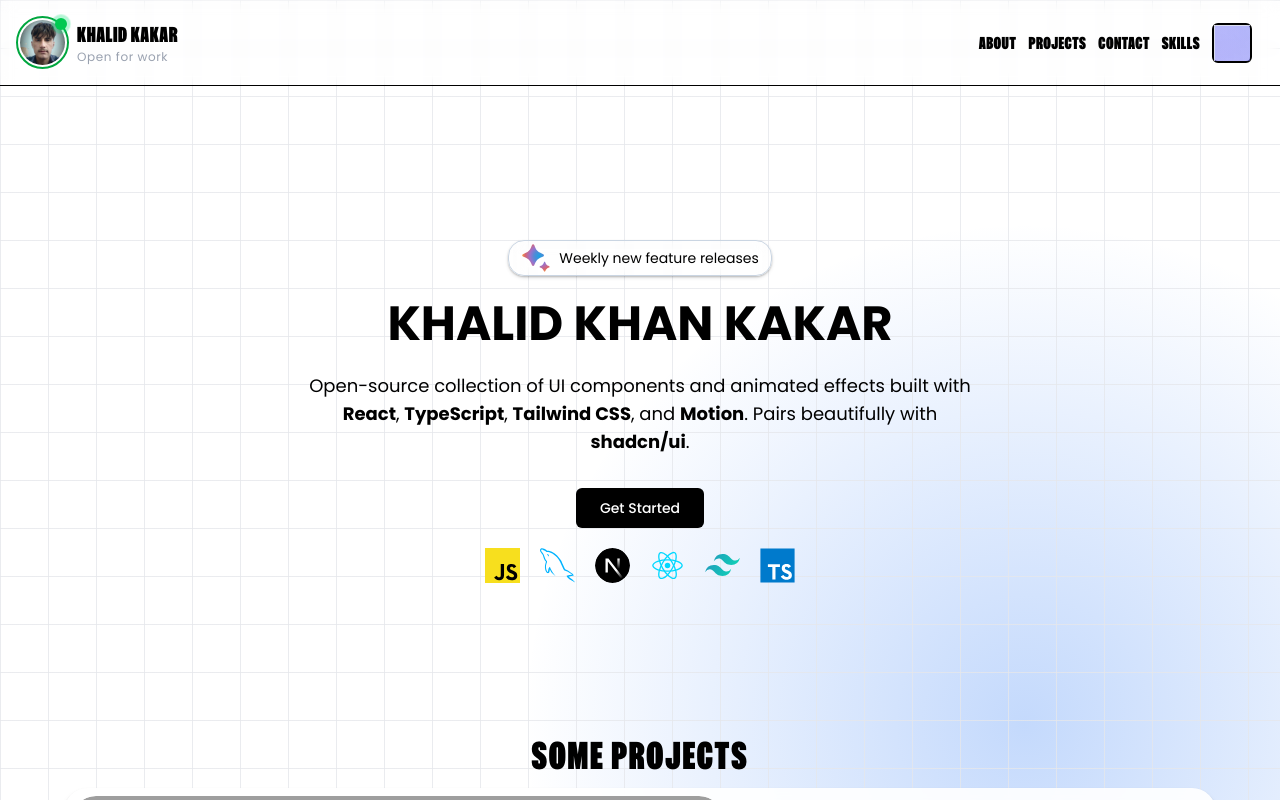
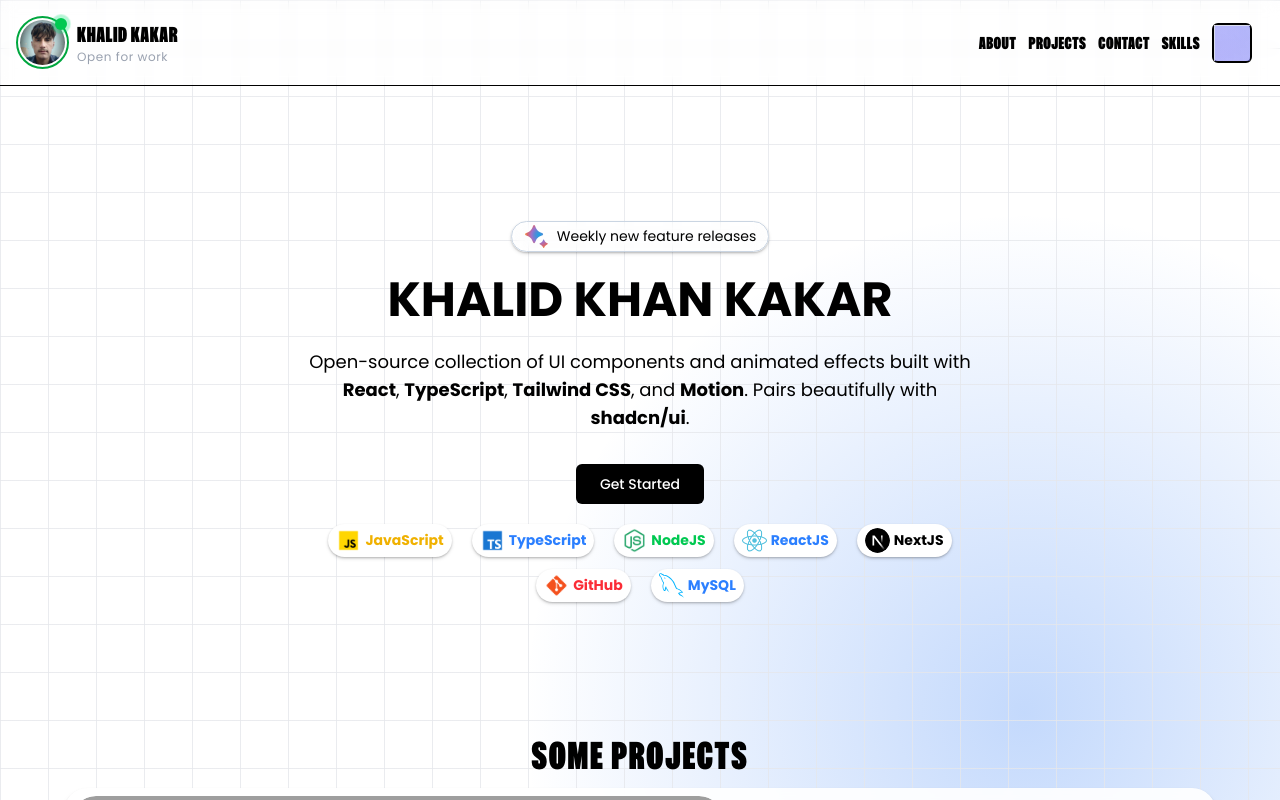
Before and after one commit to khalidkhankakar/khalid_kakar, a Next.js app: page / in a window 1280 px wide. Shown: the top 800 px of the page. Built offline with nearby package versions, Linux system fonts and the light colour scheme; grey boxes are pictures that could not be loaded.

Commit message:
enhance blog section

```diff
--- a/src/components/shared/hero-section.tsx
+++ b/src/components/shared/hero-section.tsx
@@ -10,7 +10,7 @@
         {/* Badge */}
         <div className="flex justify-center w-full">
           <div className='shadow-md text-xs md:text-sm py-0 md:py-0.5 px-3 flex items-center justify-center bg-white-900 bg-clip-padding backdrop-filter backdrop-blur-sm bg-opacity-0 border border-slate-300 dark:border-gray-700 gap-2 rounded-2xl' >
-            <Image src={'/icons/ai.svg'} width={30} height={30} className="object-contain " alt='star' />
+            <Image src={'/icons/ai.svg'} width={25} height={25} className="object-contain " alt='star' />
             <span> Weekly new feature releases </span>
           </div>
         </div>
@@ -47,40 +47,40 @@
         </div>
 
 
-        <div className='flex items-center mx-auto justify-center flex-wrap mt-5 gap-5 max-w-2xl'>
-          <Hint side='top' text='Javascript'>
-            <div>
-              <Image src={'/icons/javascript.svg'} width={35} height={35} className="object-contain " alt='star' />
+        <div className='flex  items-center mx-auto justify-center flex-wrap mt-5 gap-x-5 gap-y-3 max-w-2xl'>
+            <div className='flex items-center gap-1 rounded-full bg-white dark:bg-black  py-1 px-2 shadow-md '>
+              <Image src={'/tech-icons/javascript.png'} width={25} height={25} className="object-contain " alt='star' />
+              <p className='text-sm font-bold text-yellow-500'>JavaScript</p>
             </div>
-          </Hint>
 
-          <Hint side='top' text='MySQL'>
-            <div>
-              <Image src={'/icons/mysql.svg'} width={35} height={35} className="object-contain " alt='star' />
+              <div className='flex items-center gap-1 rounded-full bg-white dark:bg-black  py-1 px-2 shadow-md '>
+              <Image src={'/tech-icons/typescript.png'} width={25} height={25} className="object-contain " alt='star' />
+              <p className='text-sm font-bold text-blue-500'>TypeScript</p>
             </div>
-          </Hint>
 
-          <Hint side='top' text='NextJS'>
-            <div>
-              <Image src={'/icons/nextjs.svg'} width={35} height={35} className="object-contain " alt='star' />
+              <div className='flex items-center gap-1 rounded-full bg-white dark:bg-black  py-1 px-2 shadow-md '>
+              <Image src={'/tech-icons/nodejs.png'} width={25} height={25} className="object-contain " alt='star' />
+              <p className='text-sm font-bold text-green-500'>NodeJS</p>
             </div>
-          </Hint>         <Hint side='top' text='ReactJS'>
-            <div>
-              <Image src={'/icons/reactjs.svg'} width={35} height={35} className="object-contain " alt='star' />
+
+              <div className='flex items-center gap-1 rounded-full bg-white dark:bg-black  py-1 px-2 shadow-md '>
+              <Image src={'/tech-icons/reactjs.png'} width={25} height={25} className="object-contain " alt='star' />
+              <p className='text-sm font-bold text-blue-500'>ReactJS</p>
             </div>
-          </Hint>
 
-          <Hint side='top' text='Tailwind CSS'>
-            <div>
-              <Image src={'/icons/tailwind.svg'} width={35} height={35} className="object-contain " alt='star' />
+              <div className='flex items-center gap-1 rounded-full bg-white dark:bg-black  py-1 px-2 shadow-md '>
+              <Image src={'/icons/nextjs.svg'} width={25} height={25} className="object-contain " alt='star' />
+              <p className='text-sm font-bold '>NextJS</p>
             </div>
-          </Hint>
 
-          <Hint side='top' text='Typescript'>
-            <div>
-              <Image src={'/icons/typescript.svg'} width={35} height={35} className="object-contain " alt='star' />
+              <div className='flex items-center gap-1 rounded-full bg-white dark:bg-black  py-1 px-2 shadow-md '>
+              <Image src={'/tech-icons/git.png'} width={25} height={25} className="object-contain " alt='star' />
+              <p className='text-sm font-bold text-red-500 '>GitHub</p>
             </div>
-          </Hint>
+              <div className='flex items-center gap-1 rounded-full bg-white dark:bg-black  py-1 px-2 shadow-md '>
+              <Image src={'/icons/mysql.svg'} width={25} height={25} className="object-contain " alt='star' />
+              <p className='text-sm font-bold text-blue-500 '>MySQL</p>
+            </div>
 
         </div>
       </div>
--- a/src/components/shared/tech-cards.tsx
+++ b/src/components/shared/tech-cards.tsx
@@ -1,21 +1,11 @@
-"use client";
-
-import React, { useEffect, useState } from "react";
-import { InfiniteMovingCards } from "../ui/infinite-moving-cards";
 import BallCanvas from "./canvas/ball-canvas";
 
 export function TechCards() {
   return (
     <div className="rounded-md flex flex-col w-full mb-28 items-center justify-center relative overflow-hidden">
-      {/* <InfiniteMovingCards
-        items={techCards}
-        direction="right"
-        speed="fast"
-        pauseOnHover={false}
-      /> */}
-       <div className='flex flex-row flex-wrap justify-center gap-10'>
+       <div className='flex flex-row max-w-4xl border flex-wrap justify-center gap-y-5 md:gap-x-10 gap-x-5'>
       {techCards.map((technology) => (
-        <div className='w-28 h-28' key={technology.name}>
+        <div className='w-24 h-24' key={technology.name}>
           <BallCanvas icon={technology.src} />
         </div>
       ))}
```
